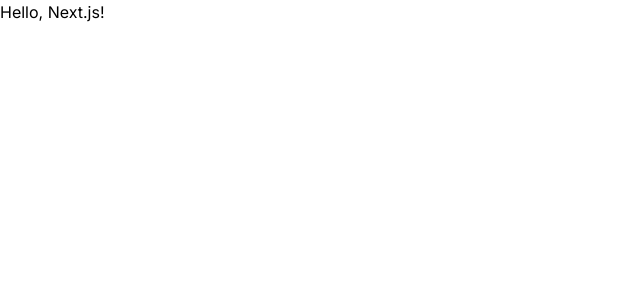
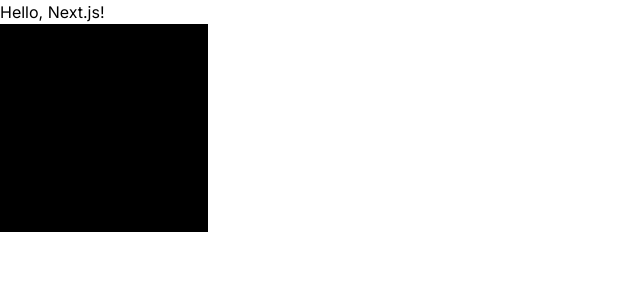
Before and after one commit to gabrielmendesdev/mks-frontend-challenge, a Next.js app: page / in a window 1280 px wide. Shown: the top 300 px of the page, without its empty margins (0-640 px from the left). Built offline with nearby package versions, Linux system fonts and the light colour scheme.

Commit message:
feat: Add framer-motion in the project

```diff
--- a/package.json
+++ b/package.json
@@ -7,12 +7,16 @@
     "build": "next build",
     "start": "next start",
     "lint": "next lint",
+    "lint:fix": "next lint --fix",
+    "lint:strict": "next lint '*/**/*.{js,jsx,ts,tsx}'",
+    "prettier": "prettier --write */**/*.{js,jsx,json,ts,tsx,scss,css,md}",
     "prepare": "husky",
     "test": "jest",
     "test:watch": "jest --watch",
     "test:staged": "npm test -- --findRelatedTests"
   },
   "dependencies": {
+    "framer-motion": "^11.1.7",
     "next": "14.2.3",
     "react": "^18",
     "react-dom": "^18"
--- a/src/app/page.tsx
+++ b/src/app/page.tsx
@@ -1,7 +1,19 @@
+'use client'
+
 import variables from './variables.module.scss'
+import { motion } from 'framer-motion'
 
 export default function Home() {
   return (
-    <h1 style={{ color: variables.primaryColor }}>Hello, Next.js!</h1>
+    <div>
+      <h1 style={{ color: variables.primaryColor }}>Hello, Next.js!</h1>
+      <motion.div
+      className='w-52 h-52 bg-black'
+        whileHover={{ scale: 1.2 }}
+        whileTap={{ scale: 1.1 }}
+        drag='x'
+        dragConstraints={{ left: -100, right: 100 }}
+      ></motion.div>
+    </div>
   )
 }
```
Also changed, not shown: src/app/layout.tsx (+10 -10 lines), .lintstagedrc.json (deleted), jest.config.ts (line endings or trailing spaces), 2 other files (tests, documents, lock files or other folders).
